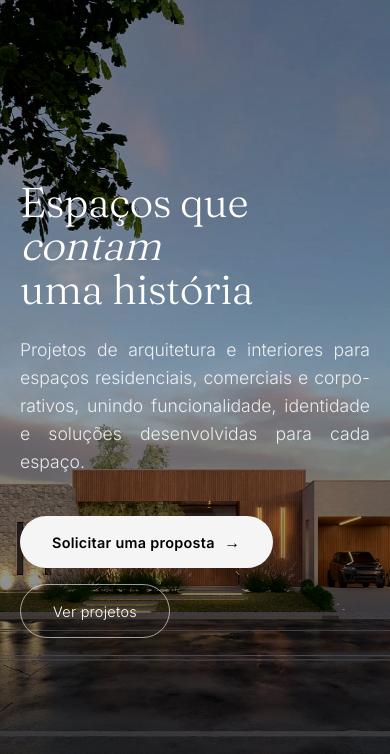
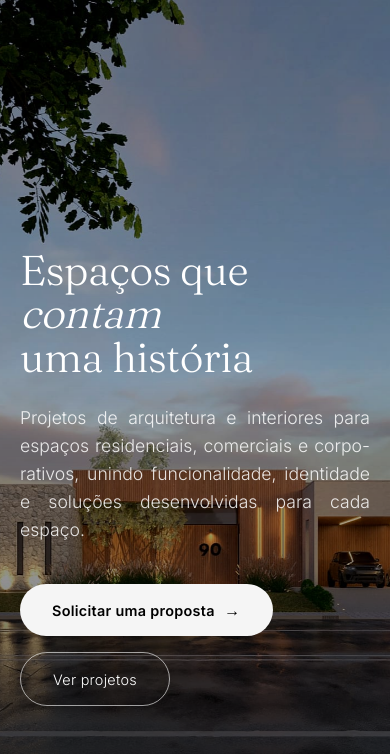
Before and after one commit to vitoriaduarte99/VD, a website built with Vite: page index.html in a window 390 px wide. Shown: the part 90-844 px from the top of the page. Built offline with nearby package versions, Linux system fonts and the light colour scheme.

Commit message:
Reposiciona conteudo da capa no mobile

```diff
--- a/src/styles/main.css
+++ b/src/styles/main.css
@@ -2371,6 +2371,15 @@ html:not(.floats-on):has(.hero) .reviews-float {
 
 /* ===== Responsive ===== */
 @media (max-width: 900px) {
+  /* Aproxima todo o conteúdo da capa principal da base da tela no mobile. */
+  .hero {
+    padding-bottom: 1.5rem;
+  }
+
+  .hero__content {
+    padding-bottom: 1.5rem;
+  }
+
   /* Centraliza os CTAs no mobile; apenas os botões da capa principal mantêm o alinhamento original. */
   main .btn {
     display: flex;
```
